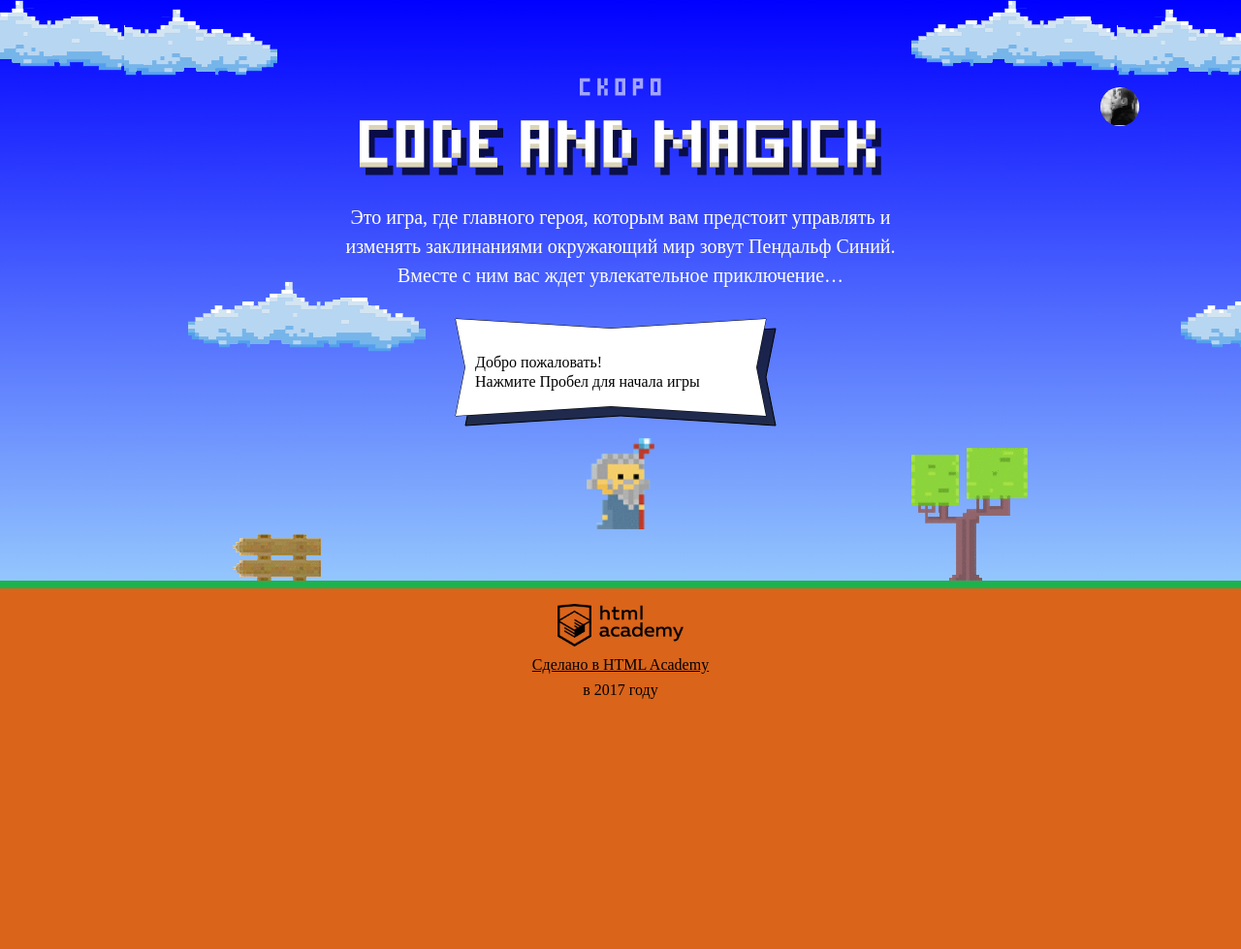
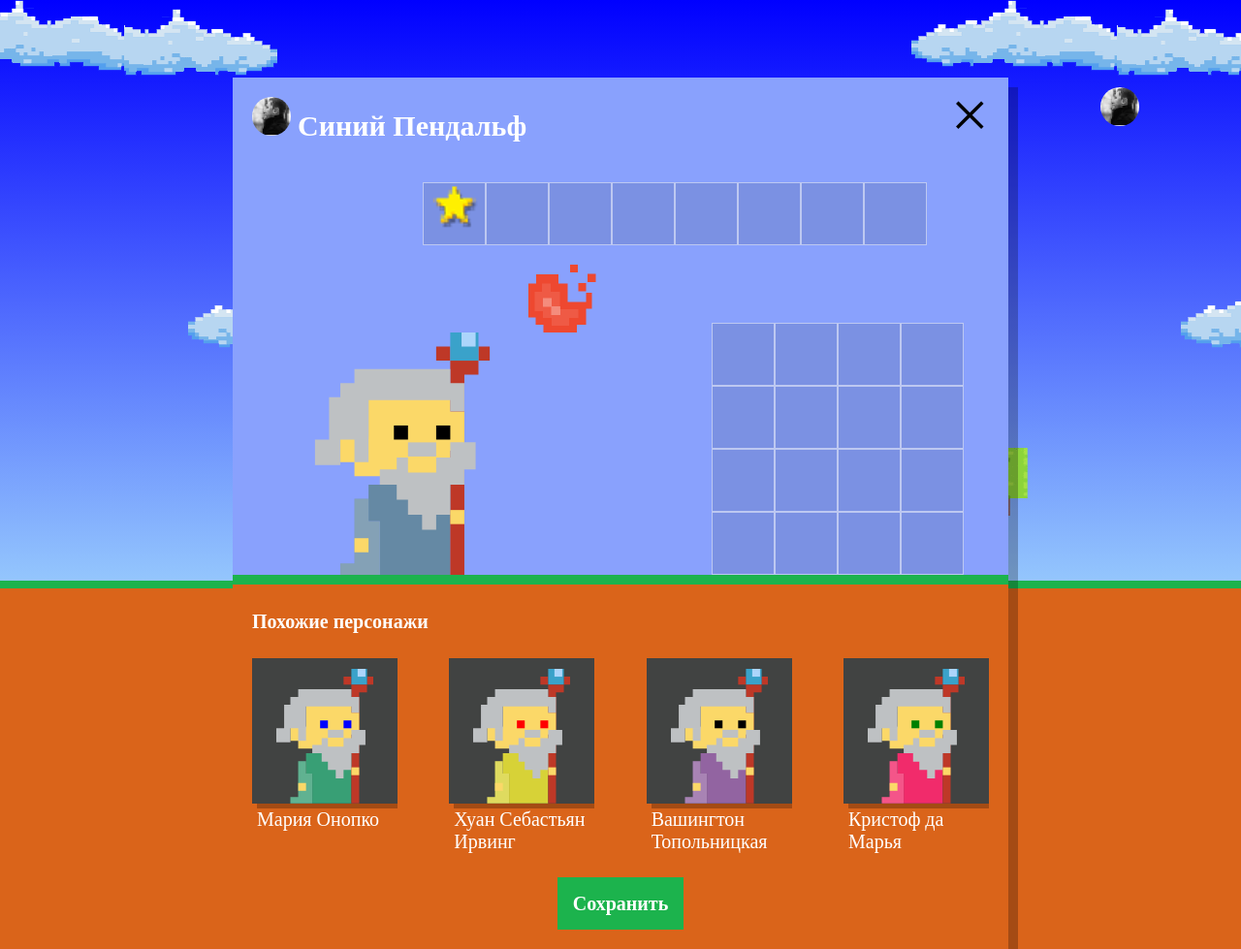
Before and after one commit to nigel-riss/80269-code-and-magick, a website: page index.html in a window 1280 px wide. Shown: the whole page at 97% size. Before the commit the page ends 800 px from the top, so only its background shows below. Drawn offline with Linux system fonts and the light colour scheme; a web font is replaced by a local one.

Commit message:
Add setup.js code, showing random similar wizards

```diff
--- a/index.html
+++ b/index.html
@@ -205,6 +205,7 @@
   }
 </script>
 
+<script src="js/setup.js"></script>
 <script src="js/stat.js"></script>
 <script src="js/game.js"></script>
 
--- /dev/null
+++ b/js/setup.js
@@ -0,0 +1,115 @@
+'use strict';
+
+// 01. showing setup block
+var showSetup = function () {
+  var setupBlock = document.querySelector('.setup');
+  setupBlock.classList.remove('hidden');
+};
+
+// 02. generating mockup data
+var generateWizardData = function () {
+  var mockupPresets = {
+    names: [
+      'Иван',
+      'Хуан Себастьян',
+      'Мария',
+      'Кристоф',
+      'Виктор',
+      'Юлия',
+      'Люпита',
+      'Вашингтон'
+    ],
+    surnames: [
+      'да Марья',
+      'Верон',
+      'Мирабелла',
+      'Вальц',
+      'Онопко',
+      'Топольницкая',
+      'Нионго',
+      'Ирвинг'
+    ],
+    coatColors: [
+      'rgb(101, 137, 164)',
+      'rgb(241, 43, 107)',
+      'rgb(146, 100, 161)',
+      'rgb(56, 159, 117)',
+      'rgb(215, 210, 55)',
+      'rgb(0, 0, 0)'
+    ],
+    eyesColors: [
+      'black',
+      'red',
+      'blue',
+      'yellow',
+      'green'
+    ]
+  };
+
+  var pullRandomElement = function (array) {
+    var randomIndex = Math.floor(Math.random() * array.length);
+    return array.splice(randomIndex, 1)[0];
+  };
+
+  var generateWizard = function () {
+    var wizardData = {};
+    wizardData.name = pullRandomElement(mockupPresets.names) + ' ' + pullRandomElement(mockupPresets.surnames);
+    wizardData.coatColor = pullRandomElement(mockupPresets.coatColors);
+    wizardData.eyesColor = pullRandomElement(mockupPresets.eyesColors);
+    return wizardData;
+  };
+
+  var fourWizards = [];
+  for (var i = 0; i < 4; i++) {
+    fourWizards.push(generateWizard());
+  }
+
+  return fourWizards;
+};
+
+// 03. generating random wizards blocks
+var renderWizardBlocks = function (wizardsData) {
+  var wizardBlockTemplate = document.querySelector('#similar-wizard-template').content.querySelector('.setup-similar-item');
+
+  var generateWizard = function (wizardData) {
+    var wizardBlock = wizardBlockTemplate.cloneNode(true);
+    var wizardBlockLabel = wizardBlock.querySelector('.setup-similar-label');
+    var wizardBlockCoat = wizardBlock.querySelector('.wizard-coat');
+    var wizardBlockEyes = wizardBlock.querySelector('.wizard-eyes');
+
+    wizardBlockLabel.textContent = wizardData.name;
+    wizardBlockCoat.style.fill = wizardData.coatColor;
+    wizardBlockEyes.style.fill = wizardData.eyesColor;
+    return wizardBlock;
+  };
+
+  var wizardBlocks = [];
+  for (var i = 0; i < wizardsData.length; i++) {
+    wizardBlocks.push(generateWizard(wizardsData[i]));
+  }
+
+  return wizardBlocks;
+};
+
+// 04. rendering all wizard blocks info one fragment
+var renderWizardsFragment = function (wizardElements) {
+  var fragment = document.createDocumentFragment();
+  for (var i = 0; i < wizardElements.length; i++) {
+    fragment.appendChild(wizardElements[i]);
+  }
+  return fragment;
+};
+
+// 05. showing wizards container
+var showSetupSimilar = function () {
+  document.querySelector('.setup-similar').classList.remove('hidden');
+};
+
+// executing setup flow
+showSetup();
+var randomWizardsData = generateWizardData();
+var renderedWizardBlocks = renderWizardBlocks(randomWizardsData);
+var wizardsFragment = renderWizardsFragment(renderedWizardBlocks);
+var similarListElement = document.querySelector('.setup-similar-list');
+similarListElement.appendChild(wizardsFragment);
+showSetupSimilar();
```
